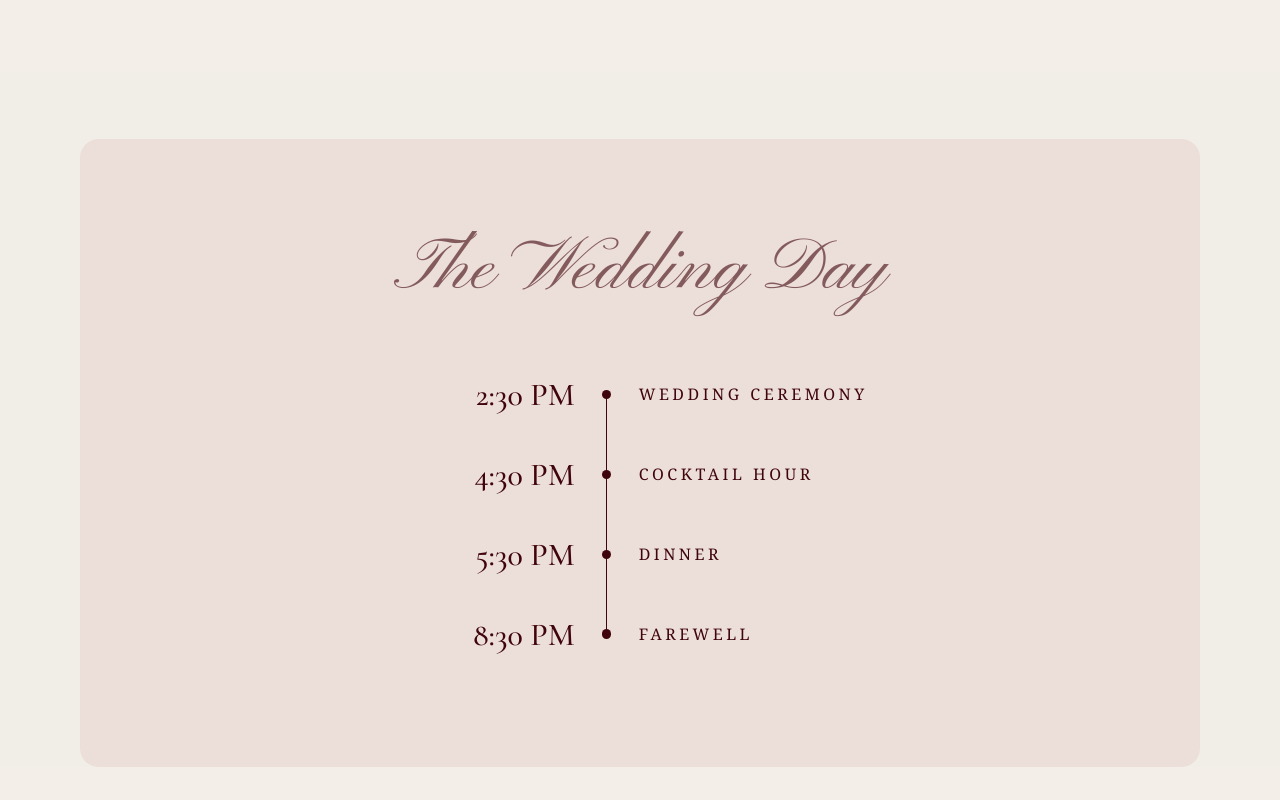
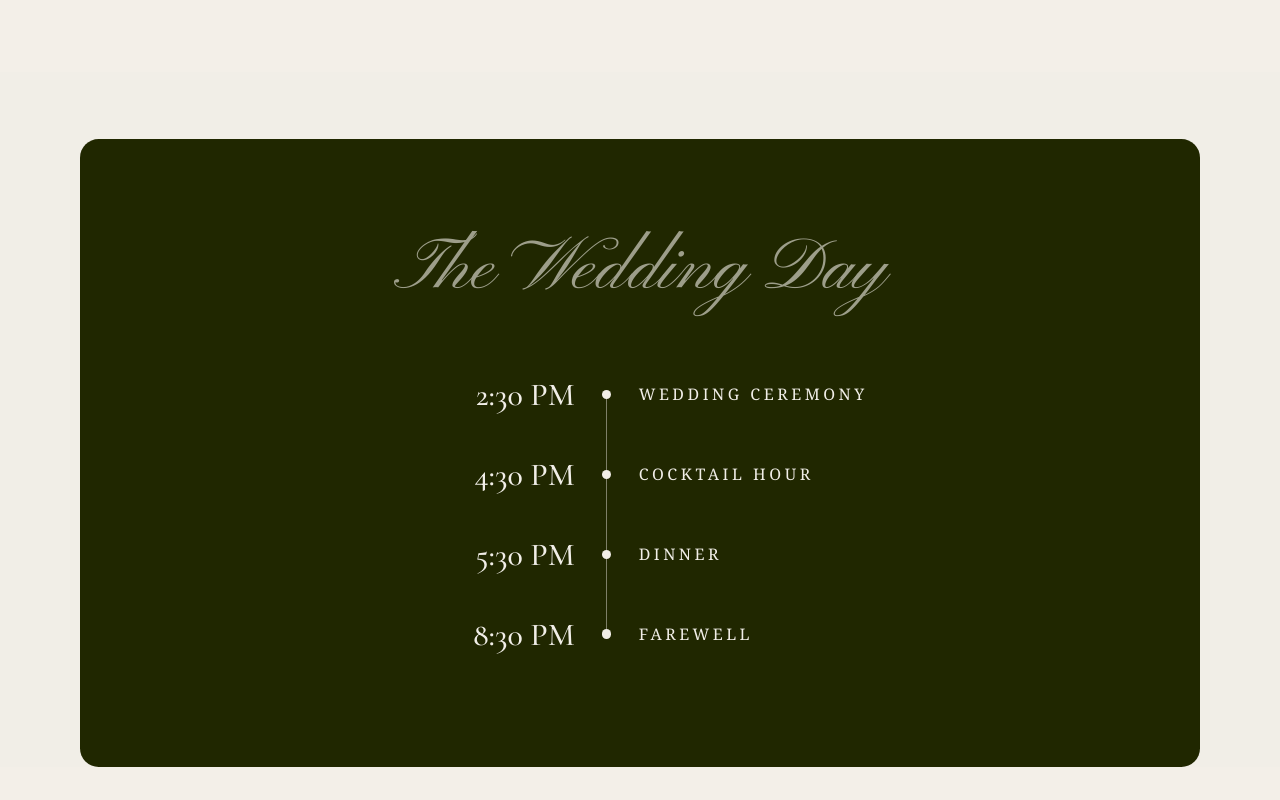
Before and after one commit to iamlura/anne-and-ryan-wedding, a plain HTML site: page anne-and-ryan-wedding/details.html in a window 1280 px wide. Shown: the part 560-1360 px from the top of the page. Drawn offline with nearby package versions, Linux system fonts and the light colour scheme; a web font is replaced by a local one.

Commit message:
Round 32: When/Where + Wedding Day back to dark olive

```diff
--- a/anne-and-ryan-wedding/assets/css/style.css
+++ b/anne-and-ryan-wedding/assets/css/style.css
@@ -183,7 +183,7 @@ html { scroll-behavior: smooth; }
 .arch-photo { width: calc(700 * var(--u)); aspect-ratio: 700 / 960; object-fit: cover; border-radius: 999px 999px 0 0; flex: none; }
 
 /* When / Where (lighter olive) + countdown (dark olive), Figma 216:27 / 216:46 */
-.ww { background: var(--olive-2); /* Nov 19: Figma 216:27 is the lighter olive #2c330a again (countdown stays dark) */ color: var(--cream); padding: calc(170 * var(--u)) calc(200 * var(--u)) calc(110 * var(--u)); display: flex; justify-content: center; text-align: center; }
+.ww { background: var(--olive); /* Anne (Nov 20): back to the dark olive, same as the countdown (round 28's lighter olive reverted) */ color: var(--cream); padding: calc(170 * var(--u)) calc(200 * var(--u)) calc(110 * var(--u)); display: flex; justify-content: center; text-align: center; }
 .ww__row { display: flex; align-items: flex-start; gap: calc(100 * var(--u)); } /* Part II: "Where" lines up with "When" */
 .ww__col { display: flex; flex-direction: column; align-items: center; gap: calc(20 * var(--u)); }
 .ww__col--when { width: calc(447 * var(--u)); }
@@ -252,11 +252,11 @@ html { scroll-behavior: smooth; }
 .d-facts .city { font-size: calc(28 * var(--u)); opacity: .8; } /* Part 4: city under ceremony / reception, like the landing */
 
 .d-day { background: var(--bg-2); padding: calc(100 * var(--u)) calc(120 * var(--u)) 0; }
-.d-day__card { background: #ecded9; /* Nov 19: Figma 287:977, pink card + burgundy text again */ border-radius: calc(28 * var(--u)); padding: calc(130 * var(--u)) 0 calc(140 * var(--u)); display: flex; flex-direction: column; align-items: center; gap: calc(56 * var(--u)); color: var(--foot); }
-.d-day h2 { color: var(--foot); opacity: .6; font-size: var(--fs-title); line-height: 1.25; }
+.d-day__card { background: var(--olive); /* Anne (Nov 20): dark olive card + cream text again (round 28's pink reverted) */ border-radius: calc(28 * var(--u)); padding: calc(130 * var(--u)) 0 calc(140 * var(--u)); display: flex; flex-direction: column; align-items: center; gap: calc(56 * var(--u)); color: var(--cream); }
+.d-day h2 { color: var(--cream); opacity: .6; font-size: var(--fs-title); line-height: 1.25; }
 .schedule { list-style: none; margin: 0; padding: 0; width: calc(636 * var(--u)); position: relative; }
 /* Nov 19: one line through every dot, first to last (Figma Rectangle 3119, 1 x 372) */
-.schedule::before { content: ""; position: absolute; left: calc(267.5 * var(--u)); top: calc(56 * var(--u)); bottom: calc(52 * var(--u)); width: 1px; background: currentColor; }
+.schedule::before { content: ""; position: absolute; left: calc(267.5 * var(--u)); top: calc(56 * var(--u)); bottom: calc(52 * var(--u)); width: 1px; background: rgba(241,238,231,.45); } /* cream at 45%, as the line pieces were on the olive card */
 .schedule li { display: grid; grid-template-columns: calc(220 * var(--u)) calc(16 * var(--u)) 1fr; column-gap: calc(40 * var(--u)); align-items: center; height: calc(120 * var(--u)); position: relative; }
 .schedule .tt { font-size: calc(48 * var(--u)); text-align: right; }
 .schedule .dot { justify-self: center; width: calc(14 * var(--u)); height: calc(14 * var(--u)); min-width: 7px; min-height: 7px; border-radius: 50%; background: currentColor; position: relative; }
```
